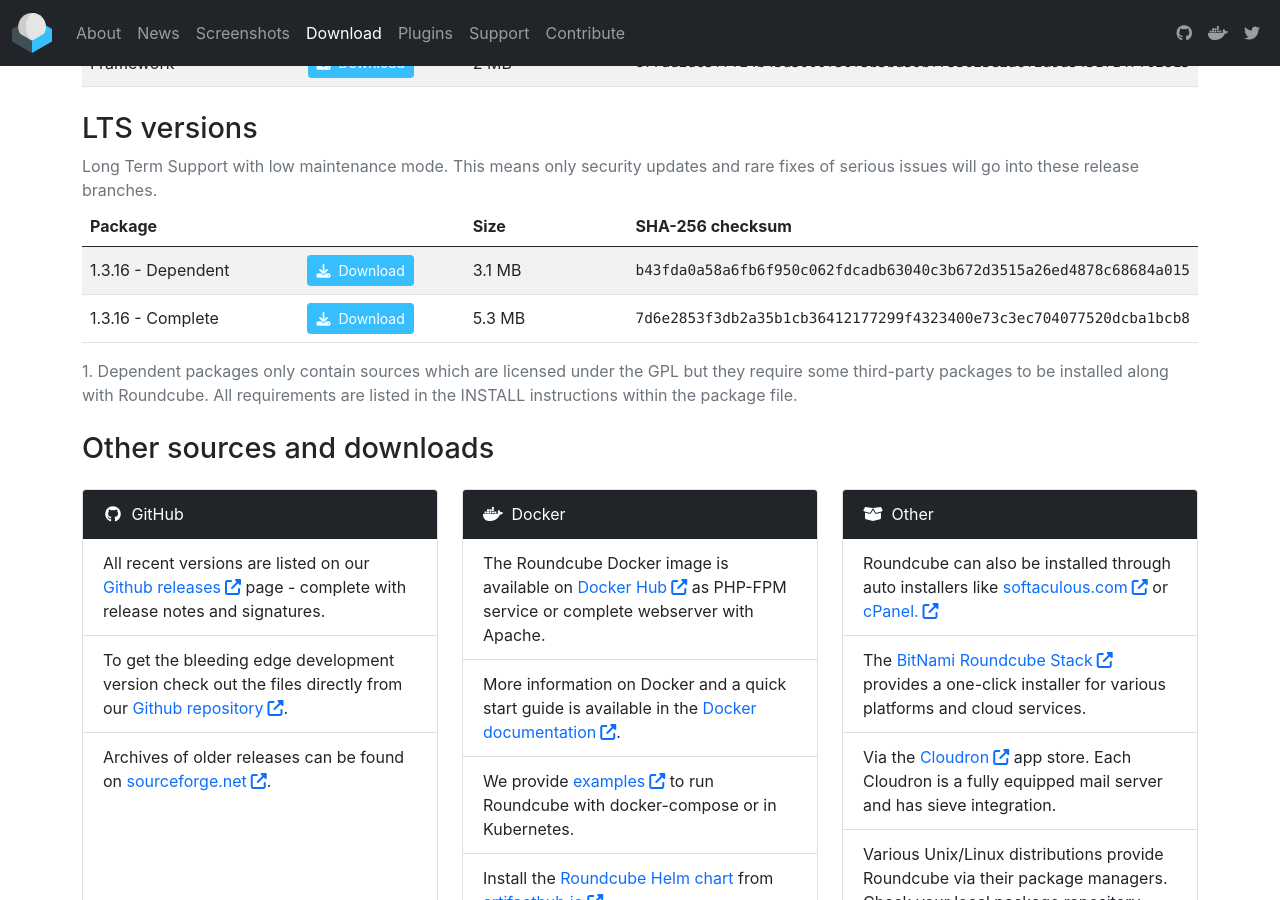
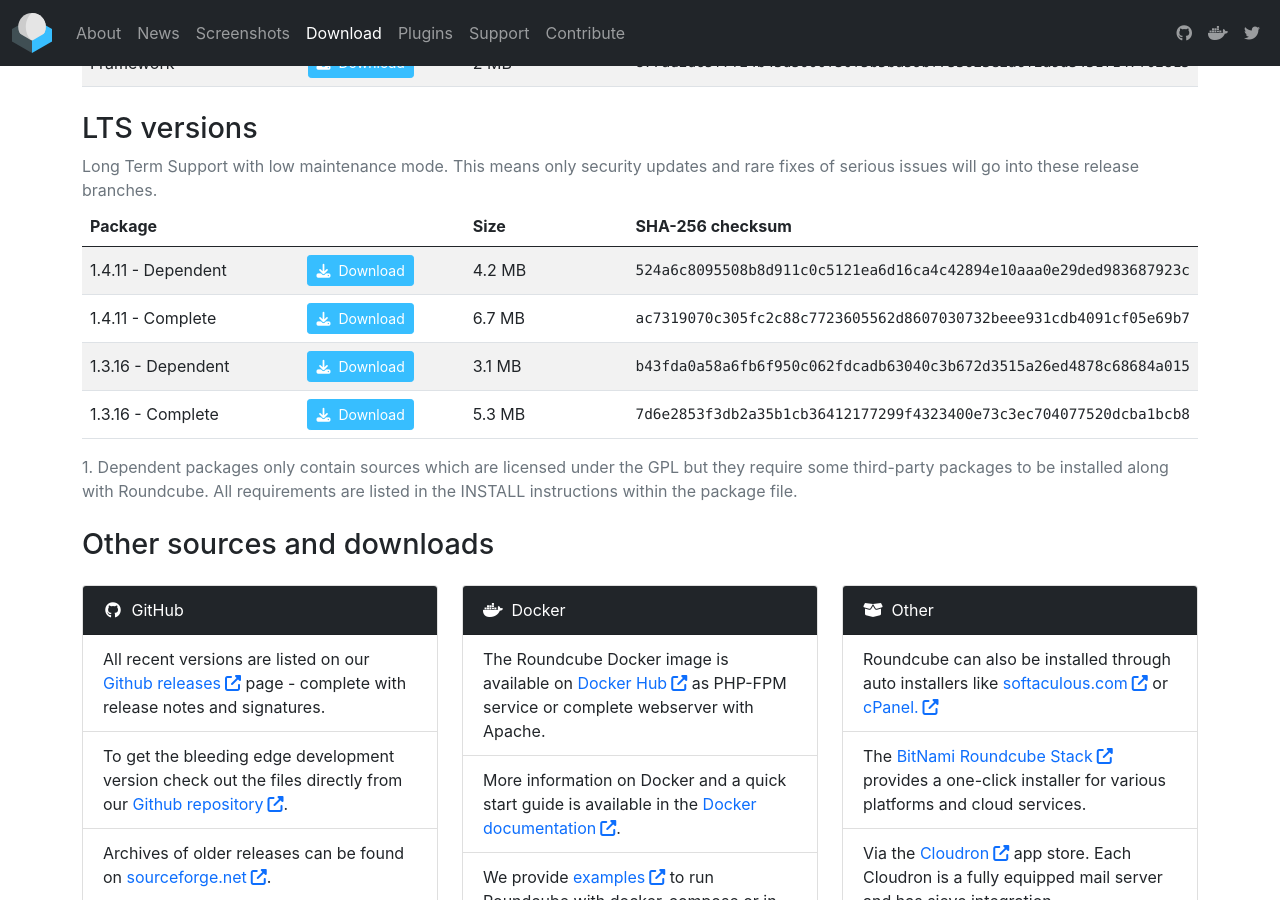
Before and after one commit to roundcube/roundcube.github.com, a Jekyll site: the page built from download/index.html, in a window 1280 px wide and 900 px high, scrolled down 554 px. Built offline with Jekyll 4.4.1, drawn with Linux system fonts in a browser that asks for light colours; nearby versions of some CDN libraries; comment, search, counter and statistics services are not loaded.

Commit message:
Add 1.4.11 in LTS section

```diff
--- a/_data/releases.json
+++ b/_data/releases.json
@@ -51,6 +51,18 @@
         "name": "LTS versions",
         "sources": [
             {
+                "package": "1.4.11 - Dependent",
+                "url": "https://github.com/roundcube/roundcubemail/releases/download/1.4.11/roundcubemail-1.4.11.tar.gz",
+                "size": "4.2 MB",
+                "checksum": "524a6c8095508b8d911c0c5121ea6d16ca4c42894e10aaa0e29ded983687923c"
+            },
+            {
+                "package": "1.4.11 - Complete",
+                "url": "https://github.com/roundcube/roundcubemail/releases/download/1.4.11/roundcubemail-1.4.11-complete.tar.gz",
+                "size": "6.7 MB",
+                "checksum": "ac7319070c305fc2c88c7723605562d8607030732beee931cdb4091cf05e69b7"
+            },
+            {
                 "package": "1.3.16 - Dependent",
                 "url": "https://github.com/roundcube/roundcubemail/releases/download/1.3.16/roundcubemail-1.3.16.tar.gz",
                 "size": "3.1 MB",
```
